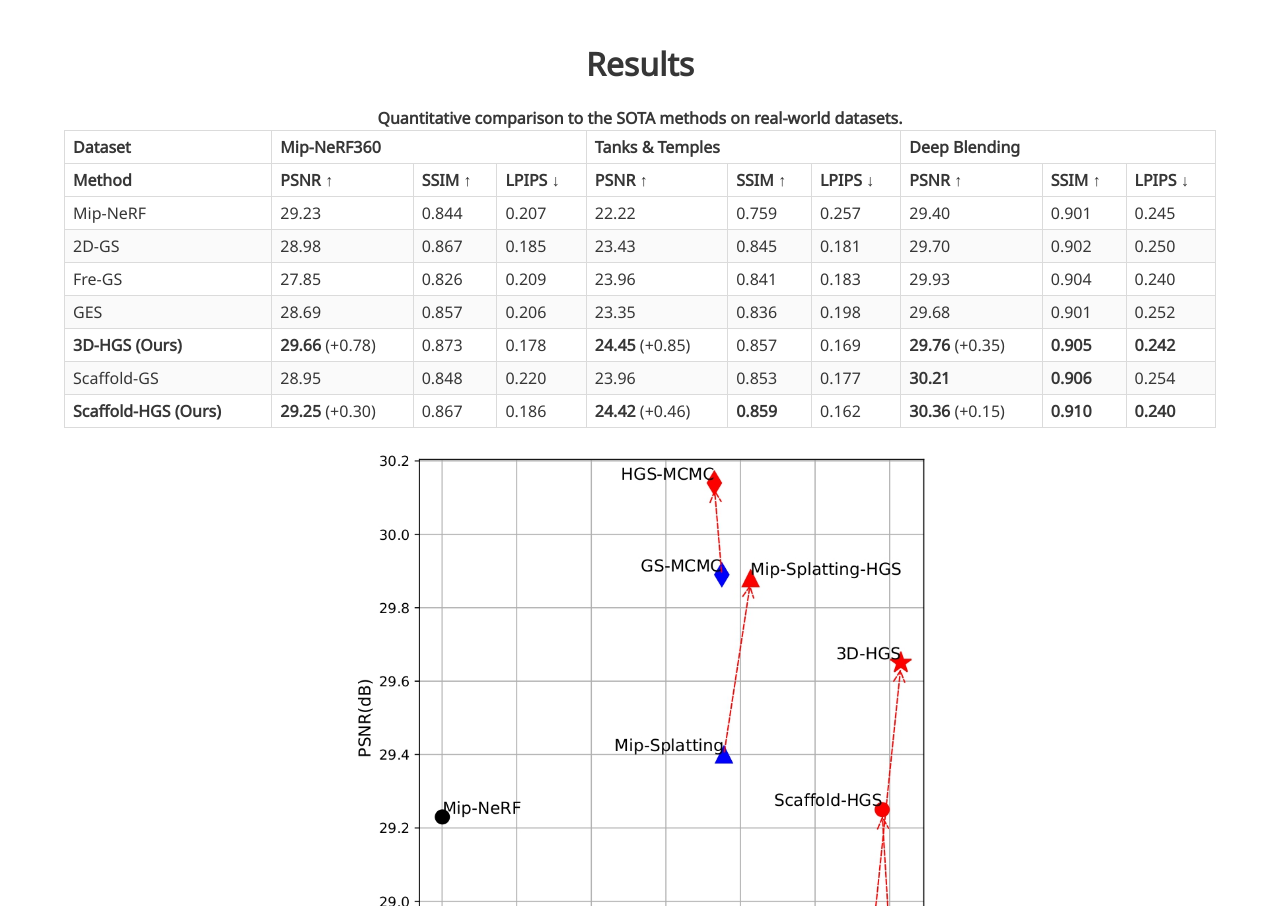
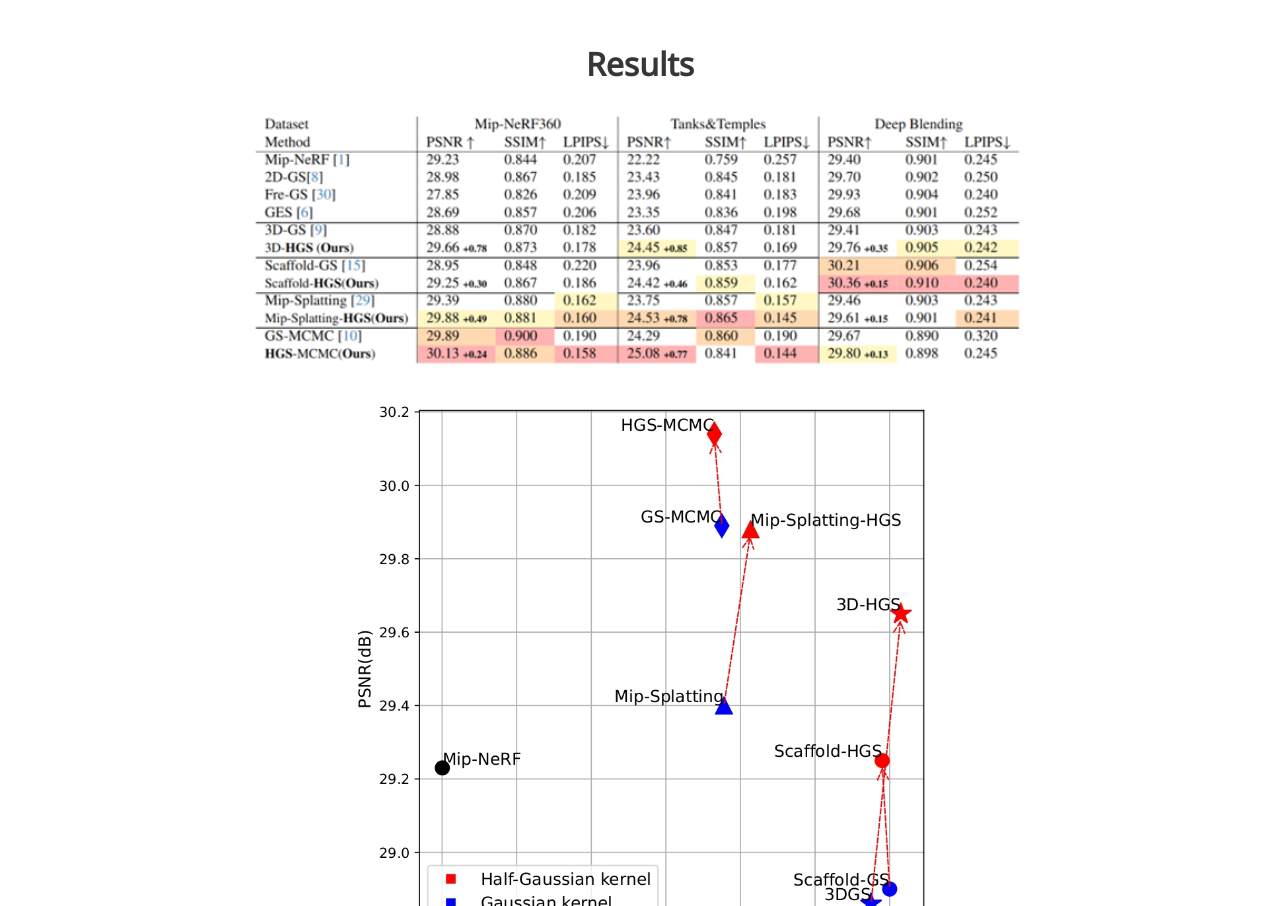
Before and after one commit to lihaolin88/CVPR-2025-3DHGS-webpage, a plain HTML site: page index.html in a window 1280 px wide. Shown: the part 2963-3869 px from the top of the page. Drawn offline with nearby package versions, Linux system fonts and the light colour scheme; some icons are missing; a web font is replaced by a local one.

Commit message:
Update index.html

```diff
--- a/index.html
+++ b/index.html
@@ -477,76 +477,79 @@ to capture high-frequency components.</p>
     <h2 class="title is-3 has-text-centered">Results</h2>
 
     <!-- 表格 -->
+<!--     <div class="table-container"> -->
+<!--       <table class="table is-bordered is-striped is-narrow is-hoverable is-fullwidth"> -->
+<!--         <caption><strong>Quantitative comparison to the SOTA methods on real-world datasets.</strong></caption> -->
+<!--         <thead> -->
+<!--           <tr> -->
+<!--             <th>Dataset</th> -->
+<!--             <th colspan="3">Mip-NeRF360</th> -->
+<!--             <th colspan="3">Tanks & Temples</th> -->
+<!--             <th colspan="3">Deep Blending</th> -->
+<!--           </tr> -->
+<!--           <tr> -->
+<!--             <th>Method</th> -->
+<!--             <th>PSNR ↑</th> -->
+<!--             <th>SSIM ↑</th> -->
+<!--             <th>LPIPS ↓</th> -->
+<!--             <th>PSNR ↑</th> -->
+<!--             <th>SSIM ↑</th> -->
+<!--             <th>LPIPS ↓</th> -->
+<!--             <th>PSNR ↑</th> -->
+<!--             <th>SSIM ↑</th> -->
+<!--             <th>LPIPS ↓</th> -->
+<!--           </tr> -->
+<!--         </thead> -->
+<!--         <tbody> -->
+<!--           <tr> -->
+<!--             <td>Mip-NeRF</td> -->
+<!--             <td>29.23</td> <td>0.844</td> <td>0.207</td> -->
+<!--             <td>22.22</td> <td>0.759</td> <td>0.257</td> -->
+<!--             <td>29.40</td> <td>0.901</td> <td>0.245</td> -->
+<!--           </tr> -->
+<!--           <tr> -->
+<!--             <td>2D-GS</td> -->
+<!--             <td>28.98</td> <td>0.867</td> <td>0.185</td> -->
+<!--             <td>23.43</td> <td>0.845</td> <td>0.181</td> -->
+<!--             <td>29.70</td> <td>0.902</td> <td>0.250</td> -->
+<!--           </tr> -->
+<!--           <tr> -->
+<!--             <td>Fre-GS</td> -->
+<!--             <td>27.85</td> <td>0.826</td> <td>0.209</td> -->
+<!--             <td>23.96</td> <td>0.841</td> <td>0.183</td> -->
+<!--             <td>29.93</td> <td>0.904</td> <td>0.240</td> -->
+<!--           </tr> -->
+<!--           <tr> -->
+<!--             <td>GES</td> -->
+<!--             <td>28.69</td> <td>0.857</td> <td>0.206</td> -->
+<!--             <td>23.35</td> <td>0.836</td> <td>0.198</td> -->
+<!--             <td>29.68</td> <td>0.901</td> <td>0.252</td> -->
+<!--           </tr> -->
+<!--           <tr> -->
+<!--             <td><strong>3D-HGS (Ours)</strong></td> -->
+<!--             <td><strong>29.66</strong> (+0.78)</td> <td>0.873</td> <td>0.178</td> -->
+<!--             <td><strong>24.45</strong> (+0.85)</td> <td>0.857</td> <td>0.169</td> -->
+<!--             <td><strong>29.76</strong> (+0.35)</td> <td><strong>0.905</strong></td> <td><strong>0.242</strong></td> -->
+<!--           </tr> -->
+<!--           <tr> -->
+<!--             <td>Scaffold-GS</td> -->
+<!--             <td>28.95</td> <td>0.848</td> <td>0.220</td> -->
+<!--             <td>23.96</td> <td>0.853</td> <td>0.177</td> -->
+<!--             <td><strong>30.21</strong></td> <td><strong>0.906</strong></td> <td>0.254</td> -->
+<!--           </tr> -->
+<!--           <tr> -->
+<!--             <td><strong>Scaffold-HGS (Ours)</strong></td> -->
+<!--             <td><strong>29.25</strong> (+0.30)</td> <td>0.867</td> <td>0.186</td> -->
+<!--             <td><strong>24.42</strong> (+0.46)</td> <td><strong>0.859</strong></td> <td>0.162</td> -->
+<!--             <td><strong>30.36</strong> (+0.15)</td> <td><strong>0.910</strong></td> <td><strong>0.240</strong></td> -->
+<!--           </tr> -->
+<!--         </tbody> -->
+<!--       </table> -->
+<!--     </div> -->
+<!--  -->
     <div class="table-container">
-      <table class="table is-bordered is-striped is-narrow is-hoverable is-fullwidth">
-        <caption><strong>Quantitative comparison to the SOTA methods on real-world datasets.</strong></caption>
-        <thead>
-          <tr>
-            <th>Dataset</th>
-            <th colspan="3">Mip-NeRF360</th>
-            <th colspan="3">Tanks & Temples</th>
-            <th colspan="3">Deep Blending</th>
-          </tr>
-          <tr>
-            <th>Method</th>
-            <th>PSNR ↑</th>
-            <th>SSIM ↑</th>
-            <th>LPIPS ↓</th>
-            <th>PSNR ↑</th>
-            <th>SSIM ↑</th>
-            <th>LPIPS ↓</th>
-            <th>PSNR ↑</th>
-            <th>SSIM ↑</th>
-            <th>LPIPS ↓</th>
-          </tr>
-        </thead>
-        <tbody>
-          <tr>
-            <td>Mip-NeRF</td>
-            <td>29.23</td> <td>0.844</td> <td>0.207</td>
-            <td>22.22</td> <td>0.759</td> <td>0.257</td>
-            <td>29.40</td> <td>0.901</td> <td>0.245</td>
-          </tr>
-          <tr>
-            <td>2D-GS</td>
-            <td>28.98</td> <td>0.867</td> <td>0.185</td>
-            <td>23.43</td> <td>0.845</td> <td>0.181</td>
-            <td>29.70</td> <td>0.902</td> <td>0.250</td>
-          </tr>
-          <tr>
-            <td>Fre-GS</td>
-            <td>27.85</td> <td>0.826</td> <td>0.209</td>
-            <td>23.96</td> <td>0.841</td> <td>0.183</td>
-            <td>29.93</td> <td>0.904</td> <td>0.240</td>
-          </tr>
-          <tr>
-            <td>GES</td>
-            <td>28.69</td> <td>0.857</td> <td>0.206</td>
-            <td>23.35</td> <td>0.836</td> <td>0.198</td>
-            <td>29.68</td> <td>0.901</td> <td>0.252</td>
-          </tr>
-          <tr>
-            <td><strong>3D-HGS (Ours)</strong></td>
-            <td><strong>29.66</strong> (+0.78)</td> <td>0.873</td> <td>0.178</td>
-            <td><strong>24.45</strong> (+0.85)</td> <td>0.857</td> <td>0.169</td>
-            <td><strong>29.76</strong> (+0.35)</td> <td><strong>0.905</strong></td> <td><strong>0.242</strong></td>
-          </tr>
-          <tr>
-            <td>Scaffold-GS</td>
-            <td>28.95</td> <td>0.848</td> <td>0.220</td>
-            <td>23.96</td> <td>0.853</td> <td>0.177</td>
-            <td><strong>30.21</strong></td> <td><strong>0.906</strong></td> <td>0.254</td>
-          </tr>
-          <tr>
-            <td><strong>Scaffold-HGS (Ours)</strong></td>
-            <td><strong>29.25</strong> (+0.30)</td> <td>0.867</td> <td>0.186</td>
-            <td><strong>24.42</strong> (+0.46)</td> <td><strong>0.859</strong></td> <td>0.162</td>
-            <td><strong>30.36</strong> (+0.15)</td> <td><strong>0.910</strong></td> <td><strong>0.240</strong></td>
-          </tr>
-        </tbody>
-      </table>
+      <img src="table_3DHGS.png" alt="Quantitative comparison to the SOTA methods on real-world datasets" style="width:100%; max-width:800px; display:block; margin:auto;">
     </div>
-
     <!-- 图片 -->
     <div class="has-text-centered">
       <figure>
```
